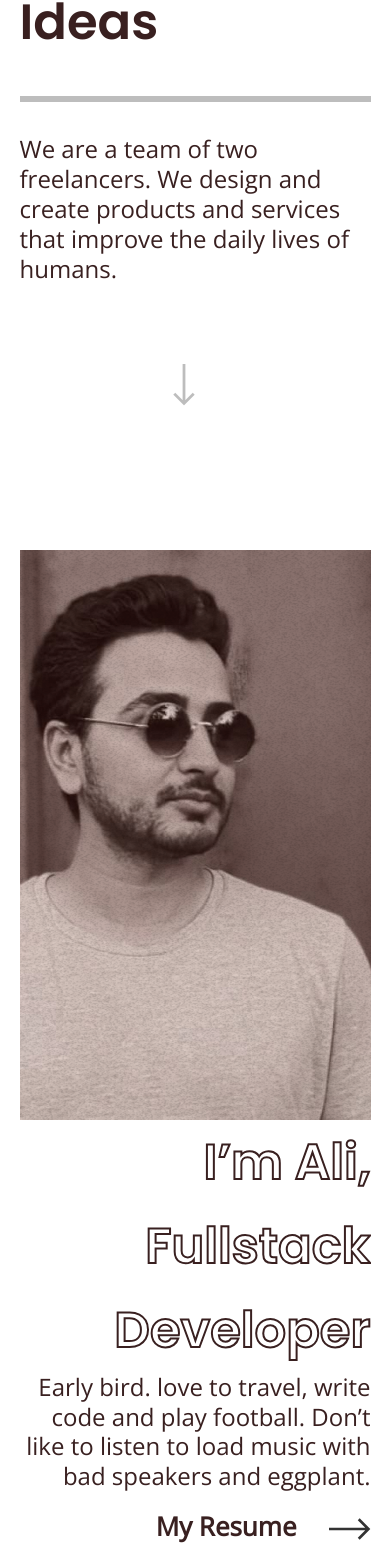
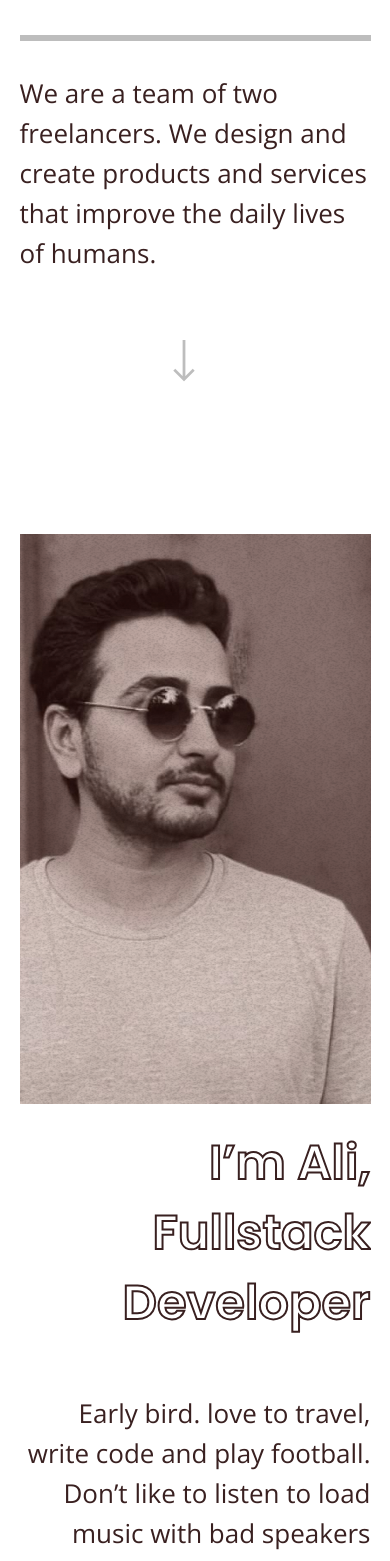
Before and after one commit to alicmp/webkar-landing-v2, a Nuxt app: page / in a window 390 px wide. Shown: the part 374-1935 px from the top of the page. Built offline with nearby package versions, Linux system fonts and the light colour scheme.

Commit message:
changed mobile view

```diff
--- a/assets/sass/_styles.scss
+++ b/assets/sass/_styles.scss
@@ -1,7 +1,7 @@
 @import url('https://fonts.googleapis.com/css2?family=Open+Sans&family=Poppins:wght@600&display=swap');
 
-$px : 7rem;
-$px-mobile : 5rem;
+$px        : 7rem;
+$px-mobile : 4rem;
 
 :root {
   --clr-text-primary-dark : #392020;
@@ -45,8 +45,8 @@ button {
 
 a {
   text-decoration: none;
-  color: var(--clr-text-primary-dark);
-  font-weight: 600;
+  color          : var(--clr-text-primary-dark);
+  font-weight    : 600;
 }
 
 .container {
@@ -69,15 +69,17 @@ a {
 }
 
 .arrow-link {
-  display: flex;
+  display    : flex;
   align-items: center;
-  max-width: 18rem;
-  margin-top: 1rem;
+  max-width  : 18rem;
+  margin-top : 1.5rem;
+
   img {
-    margin-top: 6px;
+    margin-top : 6px;
     margin-left: 2rem;
-    transition: all 0.3s ease-in-out;
+    transition : all 0.3s ease-in-out;
   }
+
   &:hover,
   &:focus {
     img {
@@ -88,33 +90,43 @@ a {
 
 .px-l {
   padding: $px 0;
+
   @media (max-width: 860px) {
     padding: $px-mobile 0;
   }
 }
 
 .pt-xl {
-  padding-top: calc($px * 2);
+  padding-top: calc(#{$px} * 2);
+
   @media (max-width: 860px) {
-    padding-top: calc($px-mobile * 2);
+    padding-top: calc(#{$px-mobile} * 2);
   }
 }
 
 .pb-xl {
   padding-bottom: calc(#{$px} * 2);
+
   @media (max-width: 860px) {
     padding-bottom: calc(#{$px-mobile} * 2);
+  }
+}
+
+.mb-title {
+  @media (max-width: 860px) {
+    margin-bottom: 2.5rem;
   }
 }
 
 @keyframes anim1 {
   from {
     transform: translateY(200px);
-    opacity: 0;
+    opacity  : 0;
   }
-  to  {
+
+  to {
     transform: translateY(0);
-    opacity: 1;
+    opacity  : 1;
   }
 }
 
@@ -122,7 +134,8 @@ a {
   from {
     opacity: 0;
   }
-  to  {
+
+  to {
     opacity: 1;
   }
 }
--- a/components/MainNavbar.vue
+++ b/components/MainNavbar.vue
@@ -32,7 +32,8 @@ export default {};
       font-weight: 700;
       align-items: center;
       color: var(--text-dark);
-      font-size: 18px;
+      font-size: 1.5rem;
+      font-family: var(--ff-accent), sans-serif;
     }
     .logo {
       height: 40px;
--- a/pages/index.vue
+++ b/pages/index.vue
@@ -66,7 +66,7 @@
     <section class="work-info px-l">
       <div class="how anim">
         <div class="container">
-          <h2>How we work</h2>
+          <h2 class="mb-title">How we work</h2>
           <div>
             <p>
               We work on full remote. As we value strong relationship with our
@@ -78,7 +78,7 @@
       </div>
       <div class="what anim">
         <div class="container">
-          <h2>What we do</h2>
+          <h2 class="mb-title">What we do</h2>
           <p>
             Whether you want a landing page or web application, We design
             (UI/UX) and develop (Django/Vue.js) your ideas and make them
@@ -128,7 +128,7 @@
             </div>
           </div>
           <div class="sample-col col-2">
-            <h2 class="anim">Recent Projects</h2>
+            <h2 class="anim">Recent<br />Projects</h2>
             <div class="sample anim">
               <h4>DD-Lock</h4>
               <p>#UIUX #Ecommerce #Django #Nuxt.js</p>
@@ -150,28 +150,29 @@
 
     <section class="youtube px-l">
       <div class="container anim">
-        <h2>Check us on <br />Youtube</h2>
-        <p>
-          We recently started our youtube channel. We plan to post programming
-          and UI/UX tutorial.
-
+        <h2 class="mb-title">Check us on <br />Youtube</h2>
+        <div class="info">
+          <p>
+            We recently started our youtube channel. We plan to post programming
+            and UI/UX tutorials.
+          </p>
           <a
             class="arrow-link"
             href="https://www.youtube.com/channel/UC6IH7w-m-l-eaKTzyib-Rfg"
             >Visit Our Channel
             <img src="@/assets/img/icon/arrow-right-sm.svg" alt="arrow right"
           /></a>
-        </p>
+        </div>
       </div>
     </section>
 
-    <section class="contact px-l pb-xl">
+    <section class="contact px-l">
       <div class="container anim">
-        <h3>Contact</h3>
+        <h3 class="mb-title">Contact</h3>
         <div class="text">
           <p>
-            If you want to get in touch or if you have any questions, please
-            contact us at <a href="mailto:hi@webkar.xyz">hi@webkar.xyz</a>
+            If you want to get in touch or if want to know more, please contact
+            us <a href="mailto:hi@webkar.xyz">hi@webkar.xyz</a>
           </p>
         </div>
         <div class="socials">
@@ -293,7 +294,7 @@ header {
     bottom: 0;
     right: 0;
     @media (max-width: 860px) {
-      bottom: 5rem;
+      bottom: 6.5rem;
       right: 50%;
     }
     cursor: pointer;
@@ -355,6 +356,9 @@ header {
           -webkit-text-stroke: 4px var(--clr-text-primary-dark);
           @media (max-width: 860px) {
             -webkit-text-stroke: 2px var(--clr-text-primary-dark);
+            font-size: 3rem;
+            line-height: 4.375rem;
+            margin: 1.5rem 0 3.4375rem 0;
           }
           -webkit-text-fill-color: #fff;
         }
@@ -435,12 +439,17 @@ header {
       font-size: 2.3rem;
     }
     @media (max-width: 860px) {
+      display: inline-block;
+      width: 100%;
+      text-align: center;
       font-size: 1.4rem;
       padding: 1rem 2rem;
       margin-top: 6rem;
       margin-bottom: 3rem;
+      background-color: var(--clr-text-primary-dark);
+      color: #fff;
       img {
-        width: 2rem;
+        display: none;
       }
     }
   }
@@ -478,7 +487,7 @@ header {
           text-align: right;
           margin-bottom: 8.87rem;
           @media (max-width: 860px) {
-            margin-bottom: 2.87rem;
+            margin-bottom: 4.5rem;
           }
         }
       }
@@ -496,6 +505,7 @@ header {
             font-size: 1.25rem;
             @media (max-width: 860px) {
               font-size: 1rem !important;
+              margin-bottom: 1rem;
             }
           }
           .image-container {
@@ -528,6 +538,9 @@ header {
       width: 100%;
       display: flex;
       justify-content: space-around;
+      @media (max-width: 860px) {
+        display: none;
+      }
       hr {
         border: 0.5px solid #828282;
         opacity: 0.1;
@@ -538,11 +551,16 @@ header {
 
 .youtube {
   .container {
-    p {
+    @media (max-width: 860px) {
+      text-align: right;
+    }
+    .info {
+      margin-left: auto;
       max-width: 37rem;
-      margin-left: auto;
-      .arrow-link {
-        max-width: max-content;
+      @media (max-width: 860px) {
+        display: flex;
+        flex-direction: column;
+        align-items: flex-end;
       }
     }
   }
@@ -565,10 +583,10 @@ header {
       }
       p {
         max-width: 36.5rem;
-        @media (max-width: 860px) {
-          padding: 1rem 0;
-        }
       }
+    }
+    .socials {
+      margin-top: 1.5rem;
     }
   }
 }
@@ -622,15 +640,15 @@ h2 {
 @media (max-width: 860px) {
   h1,
   h2 {
-    font-size: 3.1rem;
-    line-height: 5.25rem;
+    font-size: 2.6rem;
+    line-height: 3.75rem;
   }
   h4 {
     font-size: 1.5rem !important;
   }
   p {
-    font-size: 1.5rem !important;
-    line-height: 1.87rem !important;
+    font-size: 1.625rem !important;
+    line-height: 2.5rem !important;
   }
 }
 </style>
```
